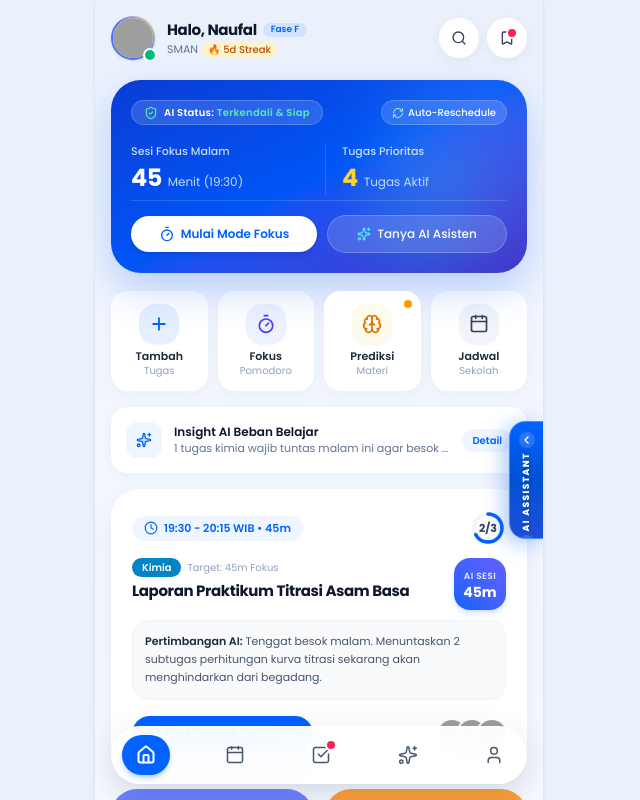
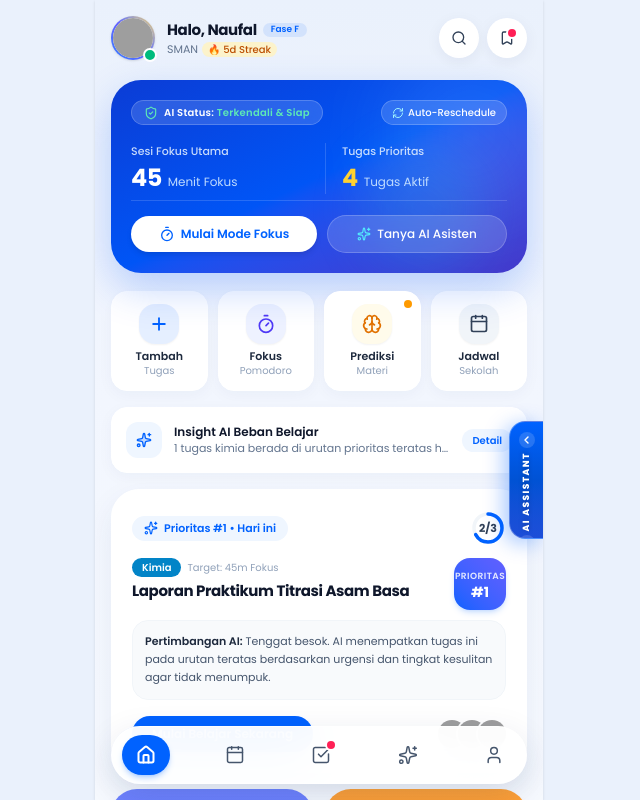
Before and after one commit to Sekawan-Inkubasi/stoodify-mobile, a React (Vite) app: page / in a window 1280 px wide. Both pictures are taken after a click on the button "Masuk Mode Demo (Naufal Pratama)". Shown: the whole page, without its empty margins (321-961 px from the left). Built offline with nearby package versions, Linux system fonts and the light colour scheme; grey boxes are pictures that could not be loaded.

Commit message:
feat: simplify AI study sessions to priority queue ordering without clock hours

```diff
--- a/src/App.tsx
+++ b/src/App.tsx
@@ -121,7 +121,7 @@ export function App() {
   };
 
   const handleReschedule = () => {
-    alert('⚡ AI Adaptive Rescheduling Aktif!\n\nSeluruh sesi belajar telah diperbarui dengan aman. Sesi Kimia tetap diprioritaskan malam ini sebelum jam tidur.');
+    alert('⚡ AI Adaptive Rescheduling Aktif!\n\nUrutan prioritas belajar telah diperbarui dengan aman. Tugas Kimia tetap diprioritaskan pada antrean nomor 1.');
   };
 
   const handleMarkAllNotificationsRead = () => {
--- a/src/components/views/AIPlanView.tsx
+++ b/src/components/views/AIPlanView.tsx
@@ -38,8 +38,8 @@ export const AIPlanView: React.FC<AIPlanViewProps> = ({
   const criticalCount = pendingTasks.filter(t => t.priorityLevel === 'critical' || t.priorityLevel === 'high').length;
 
   const filteredSessions = sessions.filter(session => {
-    if (filterMode === 'today') return session.sessionDate.toLowerCase().includes('malam ini') || session.sessionDate.toLowerCase().includes('hari ini');
-    if (filterMode === 'upcoming') return !session.sessionDate.toLowerCase().includes('malam ini');
+    if (filterMode === 'today') return session.sessionDate.toLowerCase().includes('hari ini');
+    if (filterMode === 'upcoming') return !session.sessionDate.toLowerCase().includes('hari ini');
     return true;
   });
 
@@ -133,14 +133,14 @@ export const AIPlanView: React.FC<AIPlanViewProps> = ({
         </div>
 
         <p className="text-[11px] text-slate-500 bg-blue-50/60 p-2.5 rounded-xl border border-blue-100/60 leading-relaxed font-normal">
-          💡 <strong className="font-semibold text-slate-700">Rekomendasi Algoritma:</strong> Tugas besar dipecah menjadi segmen fokus 45 menit di jam senggang (19:30–21:30 WIB) untuk mencegah burnout.
+          💡 <strong className="font-semibold text-slate-700">Rekomendasi Algoritma:</strong> Tugas diurutkan secara cerdas berdasarkan urgensi tenggat dan tingkat kesulitan materi agar terdistribusi merata tanpa membebani siswa.
         </p>
       </div>
 
       {/* 4. SESSIONS FILTER PILLS */}
       <div className="flex items-center justify-between px-1">
         <h2 className="text-xs font-bold text-slate-900 uppercase tracking-wide">
-          Jadwal Sesi Belajar ({filteredSessions.length})
+          Urutan Prioritas Belajar ({filteredSessions.length})
         </h2>
 
         <div className="flex items-center gap-1 bg-white p-1 rounded-full border border-slate-200/80 shadow-xs">
@@ -158,7 +158,7 @@ export const AIPlanView: React.FC<AIPlanViewProps> = ({
               filterMode === 'today' ? 'bg-[#0062FF] text-white shadow-xs' : 'text-slate-600 hover:text-slate-900'
             }`}
           >
-            Malam Ini
+            Hari Ini
           </button>
           <button
             onClick={() => setFilterMode('upcoming')}
@@ -182,13 +182,18 @@ export const AIPlanView: React.FC<AIPlanViewProps> = ({
               className="bg-white rounded-2xl p-4 shadow-[0_4px_16px_rgba(20,40,90,0.04)] border border-white space-y-3"
             >
               <div className="flex items-center justify-between">
-                <div className="flex items-center gap-2">
-                  <span className="w-5 h-5 rounded-full bg-[#0062FF] text-white text-[10px] font-bold flex items-center justify-center shadow-xs">
-                    {idx + 1}
+                <div className="flex items-center gap-2.5">
+                  <span className="w-6 h-6 rounded-full bg-[#0062FF] text-white text-[11px] font-bold flex items-center justify-center shadow-xs">
+                    #{idx + 1}
                   </span>
-                  <span className="text-xs font-bold text-slate-900">
-                    {session.sessionDate} &bull; {session.timeSlot}
-                  </span>
+                  <div>
+                    <span className="text-xs font-bold text-slate-900 block leading-tight">
+                      {session.priorityLabel || session.timeSlot || `Prioritas #${idx + 1}`}
+                    </span>
+                    <span className="text-[10px] font-medium text-slate-400">
+                      Target: {session.sessionDate}
+                    </span>
+                  </div>
                 </div>
 
                 <span className="text-[10px] font-bold bg-blue-50 text-[#0062FF] px-2.5 py-0.5 rounded-full border border-blue-100">
@@ -243,8 +248,8 @@ export const AIPlanView: React.FC<AIPlanViewProps> = ({
             <Zap className="w-3.5 h-3.5" />
             <span>Adaptive Rescheduling</span>
           </div>
-          <p className="text-xs font-bold text-white">Ada les mendadak atau ingin ubah jam?</p>
-          <p className="text-[10.5px] text-slate-400">AI otomatis menghitung ulang tanpa mengubah deadline.</p>
+          <p className="text-xs font-bold text-white">Ingin ubah susunan antrean tugas?</p>
+          <p className="text-[10.5px] text-slate-400">AI otomatis menghitung ulang urutan prioritas sesuai tenggat terbaru.</p>
         </div>
 
         <button
--- a/src/components/views/CalendarView.tsx
+++ b/src/components/views/CalendarView.tsx
@@ -195,23 +195,23 @@ export const CalendarView: React.FC<CalendarViewProps> = ({
         )}
       </div>
 
-      {/* 3. SESI AI MALAM */}
+      {/* 3. REKOMENDASI PRIORITAS BELAJAR AI */}
       {viewMode === 'integrated' && (
         <div className="space-y-2.5 pt-2">
           <div className="flex items-center gap-1.5 px-1">
             <Sparkles className="w-4 h-4 text-[#0062FF]" />
             <h3 className="text-xs font-bold text-slate-900 uppercase tracking-wider">
-              Sesi Belajar Rekomendasi AI Malam
+              Rekomendasi Prioritas Belajar AI
             </h3>
           </div>
 
           <div className="bg-white rounded-[26px] p-4 shadow-[0_4px_20px_rgba(20,40,90,0.05)] border border-white space-y-2">
             <div className="flex items-center justify-between">
               <span className="text-[11px] font-semibold text-[#0062FF] bg-blue-50 px-2.5 py-0.5 rounded-full">
-                19:30 - 20:15 WIB &bull; 45 Min
+                Prioritas #1 &bull; Hari Ini (45 Min)
               </span>
               <span className="text-[10px] font-medium text-emerald-700 bg-emerald-50 px-2.5 py-0.5 rounded-full">
-                Optimal
+                Urutan Teratas
               </span>
             </div>
 
@@ -219,7 +219,7 @@ export const CalendarView: React.FC<CalendarViewProps> = ({
               Fokus Kimia: Laporan Praktikum Titrasi
             </h4>
             <p className="text-[11px] text-slate-500 leading-relaxed font-normal">
-              Jadwal ini dihitung tepat setelah istirahat santai dan sebelum jam istirahat malammu.
+              Tugas ini ditempatkan pada urutan teratas berdasarkan urgensi tenggat dan tingkat kesulitan.
             </p>
 
             <button
@@ -227,7 +227,7 @@ export const CalendarView: React.FC<CalendarViewProps> = ({
               className="mt-2 w-full bg-[#0062FF] hover:bg-blue-600 active:scale-95 text-white font-semibold text-xs py-2.5 rounded-full shadow-md shadow-blue-500/25 transition-all cursor-pointer flex items-center justify-center gap-1.5"
             >
               <Clock className="w-3.5 h-3.5" />
-              <span>Mulai Timer Sesi Ini</span>
+              <span>Mulai Sesi Fokus Ini</span>
             </button>
           </div>
         </div>
--- a/src/components/views/HomeView.tsx
+++ b/src/components/views/HomeView.tsx
@@ -150,11 +150,11 @@ export const HomeView: React.FC<HomeViewProps> = ({
         <div className="grid grid-cols-2 gap-3 py-1.5 mb-3.5 border-b border-white/15 relative z-10">
           <div>
             <span className="text-[11px] text-blue-100/90 font-medium block">
-              Sesi Fokus Malam
+              Sesi Fokus Utama
             </span>
             <div className="flex items-baseline gap-1.5 mt-0.5">
               <span className="text-2xl font-bold tracking-tight">45</span>
-              <span className="text-xs font-normal text-blue-200">Menit (19:30)</span>
+              <span className="text-xs font-normal text-blue-200">Menit Fokus</span>
             </div>
           </div>
 
@@ -276,7 +276,7 @@ export const HomeView: React.FC<HomeViewProps> = ({
             Insight AI Beban Belajar
           </h4>
           <p className="text-[11px] text-slate-500 leading-snug truncate mt-0.5 font-normal">
-            1 tugas kimia wajib tuntas malam ini agar besok siap praktikum.
+            1 tugas kimia berada di urutan prioritas teratas hari ini.
           </p>
         </div>
         <button
@@ -296,8 +296,8 @@ export const HomeView: React.FC<HomeViewProps> = ({
           {/* Header Row: Session Slot Tag & Circular Progress 2/3 */}
           <div className="flex items-center justify-between mb-3">
             <div className="flex items-center gap-1.5 bg-blue-50 text-[#0062FF] px-3 py-1 rounded-full text-[11px] font-semibold">
-              <Clock className="w-3.5 h-3.5 stroke-[2px]" />
-              <span>{todaySession.timeSlot} &bull; {todaySession.durationMinutes}m</span>
+              <Sparkles className="w-3.5 h-3.5 stroke-[2px]" />
+              <span>{todaySession.timeSlot || 'Prioritas #1'} &bull; {todaySession.sessionDate}</span>
             </div>
 
             {/* Circular Progress Badge */}
@@ -350,8 +350,8 @@ export const HomeView: React.FC<HomeViewProps> = ({
 
             {/* 3D Glossy Badge Icon */}
             <div className="w-13 h-13 rounded-2xl bg-gradient-to-tr from-[#0062FF] to-indigo-500 shadow-md shadow-blue-500/20 flex flex-col items-center justify-center text-white shrink-0">
-              <span className="text-[9px] font-semibold tracking-wider uppercase opacity-85">AI SESI</span>
-              <span className="text-sm font-bold leading-none mt-0.5">45m</span>
+              <span className="text-[9px] font-semibold tracking-wider uppercase opacity-85">PRIORITAS</span>
+              <span className="text-sm font-bold leading-none mt-0.5">#1</span>
             </div>
           </div>
 
--- a/src/data/mockData.ts
+++ b/src/data/mockData.ts
@@ -28,15 +28,15 @@ export const initialTasks: Task[] = [
     subject: 'Kimia',
     subjectColor: '#0284C7',
     deadline: '2026-10-24T23:59:00',
-    deadlineFormatted: 'Besok, 23:59 WIB',
+    deadlineFormatted: 'Besok (24 Okt 2026)',
     difficulty: 'Sulit',
     estimatedDurationMinutes: 60,
     priorityLevel: 'critical',
     priorityScore: 92,
     status: 'in_progress',
     taskType: 'Praktikum',
-    aiReasoning: 'Tenggat besok malam, tingkat kesulitan tinggi, dan estimasi waktu butuh setidaknya 60 menit.',
-    scheduledSlot: '19:30 - 20:30 WIB',
+    aiReasoning: 'Tenggat besok, tingkat kesulitan tinggi, dan diutamakan pada antrean prioritas pertama.',
+    scheduledSlot: 'Prioritas #1',
     notes: 'Gunakan kertas folio bergaris sesuai arahan Pak Agus.',
   },
   {
@@ -45,7 +45,7 @@ export const initialTasks: Task[] = [
     subject: 'Matematika Tingkat Lanjut',
     subjectColor: '#2563EB',
     deadline: '2026-10-25T21:00:00',
-    deadlineFormatted: 'Lusa (Minggu), 21:00 WIB',
+    deadlineFormatted: 'Minggu, 25 Okt 2026',
     difficulty: 'Sedang',
     estimatedDurationMinutes: 50,
     priorityLevel: 'high',
@@ -53,7 +53,7 @@ export const initialTasks: Task[] = [
     status: 'in_progress',
     taskType: 'Individu',
     aiReasoning: 'Materi vektor memerlukan fokus tinggi dan menjadi prasyarat materi matriks dan geometri ruang berikutnya.',
-    scheduledSlot: '20:45 - 21:35 WIB',
+    scheduledSlot: 'Prioritas #2',
     notes: 'Kumpulkan buku latihan di meja guru sebelum jam pertama.',
   },
   {
@@ -62,15 +62,15 @@ export const initialTasks: Task[] = [
     subject: 'Fisika',
     subjectColor: '#4F46E5',
     deadline: '2026-10-26T20:00:00',
-    deadlineFormatted: 'Senin, 20:00 WIB',
+    deadlineFormatted: 'Senin, 26 Okt 2026',
     difficulty: 'Sulit',
     estimatedDurationMinutes: 45,
     priorityLevel: 'medium',
     priorityScore: 68,
     status: 'not_started',
     taskType: 'Individu',
-    aiReasoning: 'Deadline masih 3 hari lagi. AI menjadwalkan pengerjaan pada Minggu malam agar tidak menumpuk.',
-    scheduledSlot: '19:00 - 19:45 WIB',
+    aiReasoning: 'Deadline masih 3 hari lagi. AI menjadwalkan pada urutan prioritas ketiga sebelum hari Senin.',
+    scheduledSlot: 'Prioritas #3',
   },
   {
     id: 'task-4',
@@ -78,7 +78,7 @@ export const initialTasks: Task[] = [
     subject: 'Bahasa Inggris',
     subjectColor: '#7C3AED',
     deadline: '2026-10-27T08:00:00',
-    deadlineFormatted: 'Selasa, 08:00 WIB',
+    deadlineFormatted: 'Selasa, 27 Okt 2026',
     difficulty: 'Sedang',
     estimatedDurationMinutes: 40,
     priorityLevel: 'low',
@@ -86,7 +86,7 @@ export const initialTasks: Task[] = [
     status: 'not_started',
     taskType: 'Proyek',
     aiReasoning: 'Prioritas rendah karena tenggat masih 4 hari lagi dan format presentasi singkat 3 slide.',
-    scheduledSlot: '16:00 - 16:40 WIB',
+    scheduledSlot: 'Prioritas #4',
   },
   {
     id: 'task-5',
@@ -94,7 +94,7 @@ export const initialTasks: Task[] = [
     subject: 'Biologi',
     subjectColor: '#059669',
     deadline: '2026-10-22T23:59:00',
-    deadlineFormatted: 'Kemarin, 23:59 WIB',
+    deadlineFormatted: '22 Okt 2026',
     difficulty: 'Sedang',
     estimatedDurationMinutes: 45,
     priorityLevel: 'medium',
@@ -102,7 +102,7 @@ export const initialTasks: Task[] = [
     status: 'completed',
     taskType: 'Individu',
     aiReasoning: 'Tugas sudah selesai tepat waktu! Masuk ke pencatatan kepatuhan belajar 100%.',
-    scheduledSlot: '19:30 - 20:15 WIB',
+    scheduledSlot: 'Tuntas',
   },
 ];
 
@@ -114,10 +114,12 @@ export const initialSessions: AISession[] = [
     subject: 'Kimia',
     subjectColor: '#0284C7',
     sessionDate: 'Hari ini',
-    timeSlot: '19:30 - 20:15 WIB',
+    timeSlot: 'Prioritas #1',
+    priorityRank: 1,
+    priorityLabel: 'Prioritas Utama',
     durationMinutes: 45,
     targetProgress: 85,
-    reason: 'Tenggat besok malam. Menuntaskan 2 subtugas perhitungan kurva titrasi sekarang akan menghindarkan dari begadang.',
+    reason: 'Tenggat besok. AI menempatkan tugas ini pada urutan teratas berdasarkan urgensi dan tingkat kesulitan agar tidak menumpuk.',
     status: 'recommended',
   },
   {
@@ -127,10 +129,12 @@ export const initialSessions: AISession[] = [
     subject: 'Matematika Tingkat Lanjut',
     subjectColor: '#2563EB',
     sessionDate: 'Besok (Sabtu)',
-    timeSlot: '16:00 - 16:45 WIB',
+    timeSlot: 'Prioritas #2',
+    priorityRank: 2,
+    priorityLabel: 'Prioritas Kedua',
     durationMinutes: 45,
     targetProgress: 60,
-    reason: 'Ditempatkan di sore hari setelah selesai jam istirahat siang, sebelum waktu les/keluarga di malam hari.',
+    reason: 'Materi vektor memerlukan fokus tinggi, dijadwalkan pada antrean kedua sebagai persiapan materi selanjutnya.',
     status: 'recommended',
   },
   {
@@ -140,10 +144,12 @@ export const initialSessions: AISession[] = [
     subject: 'Fisika',
     subjectColor: '#4F46E5',
     sessionDate: 'Minggu',
-    timeSlot: '19:00 - 19:45 WIB',
+    timeSlot: 'Prioritas #3',
+    priorityRank: 3,
+    priorityLabel: 'Prioritas Ketiga',
     durationMinutes: 45,
     targetProgress: 75,
-    reason: 'Mempersiapkan materi sebelum jadwal pelajaran Fisika pada hari Senin jam ke-3.',
+    reason: 'Mempersiapkan materi resume sebelum mata pelajaran Fisika pada hari Senin.',
     status: 'recommended',
   },
 ];
@@ -205,7 +211,7 @@ export const mockNotifications: AppNotification[] = [
   {
     id: 'notif-1',
     title: '⏰ Pengingat Deadline Tugas',
-    message: 'Laporan Kimia tersisa 1 hari lagi! Targetkan selesai sebelum pukul 23:59 besok.',
+    message: 'Laporan Kimia tersisa 1 hari lagi! Targetkan selesai sesuai urutan prioritas.',
     timeAgo: '15 menit lalu',
     type: 'deadline',
     isRead: false,
@@ -213,7 +219,7 @@ export const mockNotifications: AppNotification[] = [
   {
     id: 'notif-2',
     title: '✨ Sesi Belajar AI Disiapkan',
-    message: 'Waktu terbaikmu malam ini adalah 19:30 - 20:15 WIB (45 menit fokus Kimia).',
+    message: 'Laporan Kimia berada di urutan prioritas teratas (#1) untuk dikerjakan hari ini.',
     timeAgo: '1 jam lalu',
     type: 'session',
     isRead: false,
--- a/src/types.ts
+++ b/src/types.ts
@@ -34,9 +34,11 @@ export interface AISession {
   subject: string;
   subjectColor: string;
   sessionDate: string;
-  timeSlot: string; // e.g. "19:30 - 20:15"
+  timeSlot?: string; // Priority sequence e.g. "Prioritas #1"
+  priorityRank?: number;
+  priorityLabel?: string;
   durationMinutes: number;
-  targetProgress: number; // e.g. 40%
+  targetProgress?: number;
   reason: string;
   status: 'recommended' | 'accepted' | 'in_progress' | 'completed' | 'skipped';
 }
```
Also changed, not shown: src/components/layout/ChatbotSlideDrawer.tsx (+4 -4 lines).
